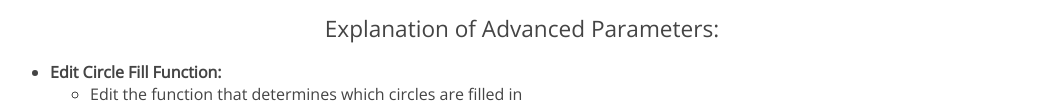
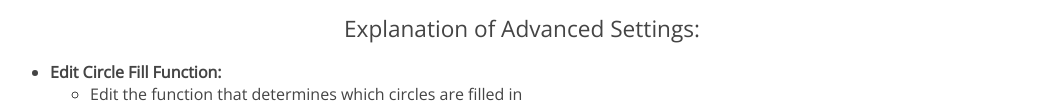
Before and after one commit to asemahle/ulam-spiral-toy, a plain HTML site: page index.html in a window 1280 px wide. Shown: the part 1631-1734 px from the top of the page, without its empty margins (118-1166 px from the left). Drawn offline with nearby package versions, Linux system fonts and the light colour scheme.

Commit message:
change word 'parameters' to 'settings' for consistency with Tweakpane

```diff
--- a/index.html
+++ b/index.html
@@ -185,7 +185,7 @@
     </ul>
 
     <h4>
-        Explanation of Advanced Parameters:
+        Explanation of Advanced Settings:
     </h4>
     <ul>
         <li>
```
